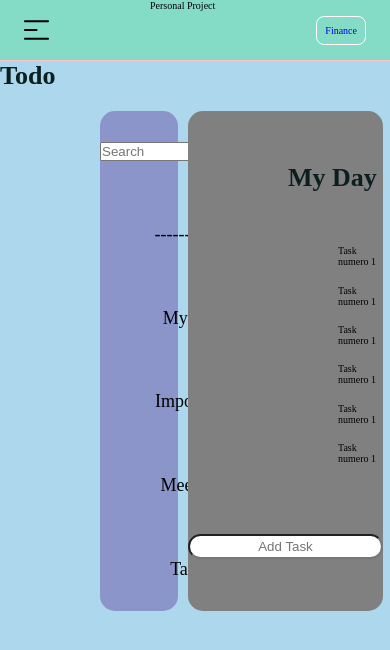
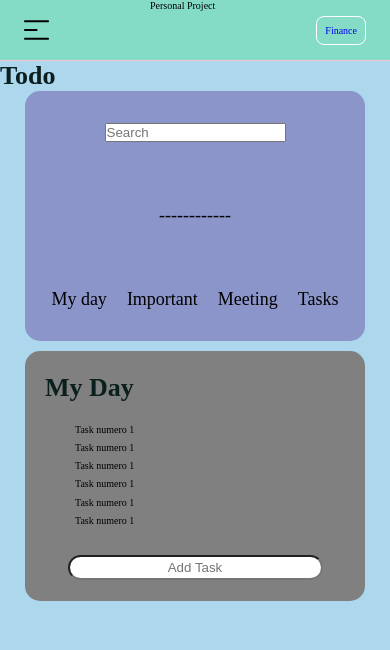
Before and after one commit to jyunakaike/PersonalProject, a React app: page /todo in a window 390 px wide. Shown: the top 650 px of the page. Built offline with nearby package versions, Linux system fonts and the light colour scheme.

Commit message:
Todo Mobile first

```diff
--- a/src/components/todo/DetailSection.jsx
+++ b/src/components/todo/DetailSection.jsx
@@ -6,11 +6,13 @@ export const DetailSection = () => {
             <input type="text" className='Search-input' name='TodoSearchInput' placeholder='Search' ></input>
             <div className='Divisor-Line'>------------</div>
 
-            <div>My day</div>
-            <div>Important</div>
-            <div>Meeting</div>
+            <div className='Detail-TypeTodo'>
+                <div>My day</div>
+                <div>Important</div>
+                <div>Meeting</div>
+                <div>Tasks</div>
+            </div>
 
-            <div>Tasks</div>
 
         </section>
     )
--- a/src/styles/Todo.scss
+++ b/src/styles/Todo.scss
@@ -4,6 +4,7 @@
     display: flex;
     justify-content: flex-start;
     align-items: center;
+    flex-wrap: wrap;
 
     // border: solid 1px;
     // background-color: gray;
@@ -31,13 +32,18 @@
 
 }
 
+// .Detail-TypeTodo{
+//
+// }
+
 // TodoList
 .TodoList-Container{
     border-radius: 15px;
     background-color: gray;
     height: 500px;
-    width: 75vw;
+    width: 60vw;
     display: grid;
+
 }
 .Todo-header{
     display: flex;
@@ -63,5 +69,110 @@
     height: 25px;
     border-radius: 15px;
     text-align: center;
+}
+
+@media (max-width: 600px) {
+    .Todo-Container{
+        display: flex;
+        justify-content: flex-start;
+        align-items: center;
+        flex-wrap: wrap;
+
+        margin-left: 25px;
+        margin-right: 25px;
+        margin-top: 0;
+        height: 500px;
+        gap: 10px;
+
+    }
+
+    .Detail-Container{
+        width: 100%;
+        height: 50%;
+    }
+
+    .Detail-TypeTodo{
+        // display: flex;
+        //     justify-content: center;
+        //     align-content: center;
+        //     gap: 10px;
+        display: inline-flex;
+        gap: 10px;
+    }
+
+    .TodoList-Container{
+        width: 100%;
+        height: 50%;
+        padding: 0;
+    }
+    .Todo-header{
+        display: flex;
+            justify-content: flex-start;
+            align-items: center;
+        padding-left:2rem ;
+
+    }
+    .Todo-main{
+        display: grid;
+
+        padding-left:5rem ;
+        // overflow: scroll;
+    }
+    .Todo-footer{
+        display: grid;
+        place-items: center;
+
+    }
+    .input-addTodo{
+        width: 75%;
+    }
 
 }
+
+@media (max-width: 800px) {
+    .Detail-Container{
+        width: 100%;
+        height: 50%;
+    }
+
+    .Detail-TypeTodo{
+        // display: flex;
+        //     justify-content: center;
+        //     align-content: center;
+        //     gap: 10px;
+        display: inline-flex;
+        gap: 20px;
+    }
+
+    .TodoList-Container{
+        width: 100%;
+        height: 50%;
+        padding: 0;
+    }
+
+    .Todo-header{
+        display: flex;
+            justify-content: flex-start;
+            align-items: center;
+        padding-left:2rem ;
+
+    }
+    .Todo-main{
+        display: grid;
+
+        padding-left:5rem ;
+        // overflow: scroll;
+    }
+
+    .Todo-footer{
+        display: grid;
+        place-items: center;
+
+    }
+    .input-addTodo{
+        width: 75%;
+
+    }
+
+
+}
```
